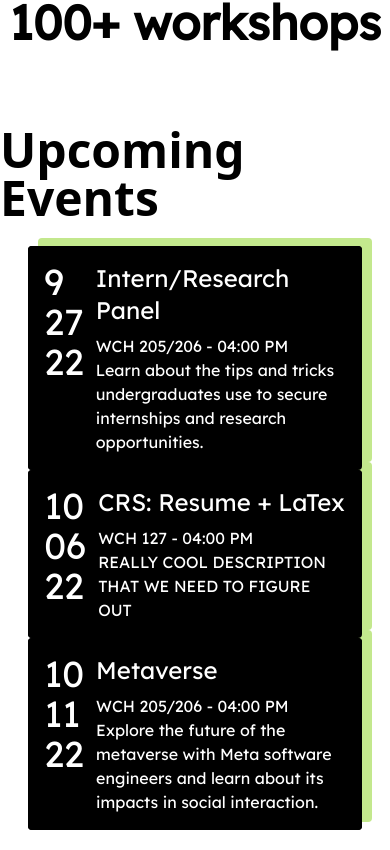
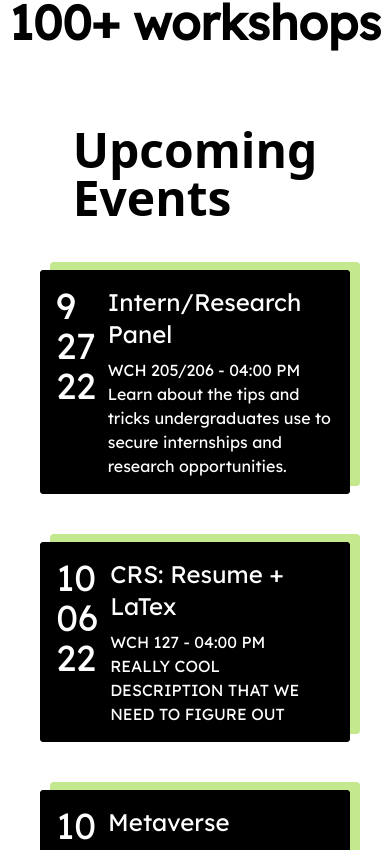
Before and after one commit to acm-ucr/acm-hydra, a Next.js app: page / in a window 390 px wide. Shown: the part 1714-2564 px from the top of the page. Built offline with nearby package versions, Linux system fonts and the light colour scheme.

Commit message:
center upcoming events and add space between event cards

```diff
--- a/components/StudentOrgs.js
+++ b/components/StudentOrgs.js
@@ -115,7 +115,7 @@ const colors = [
 
 const StudentOrgs = () => {
 	return (
-		<div className='container flex flex-col items-center justify-center md:p-1 sm:p-1 mx-auto mb-20'>
+		<div className='container flex flex-col items-center justify-center md:p-1 sm:p-1 mx-auto mb-20 pt-4'>
 			<h1 className='font-lexend text-3xl font-medium text-center'>
 				Check out our fellow organizations!
 			</h1>
--- a/components/Upcoming.js
+++ b/components/Upcoming.js
@@ -15,14 +15,14 @@ const Upcoming = () => {
 	}, []);
 
 	return (
-		<div className='mb-20 flex justify-content items-center flex-col'>
-			<text className='text-acm-black flex justify-center text-5xl font-bold'>
+		<div className='w-full mb-20 flex justify-content items-center flex-col'>
+			<text className='ml-20 mr-20 sm:flex justify-center text-acm-black text-5xl font-bold'>
 				Upcoming Events
 			</text>
 			<br />
 			<Row className='w-11/12'>
 				{events.map((event, index) => (
-					<Col key={index}>
+					<Col className='p-4' key={index}>
 						<Event
 							title={event.title}
 							location={event.location}
```
Also changed, not shown: public/gamespawnwhite.jpg.
